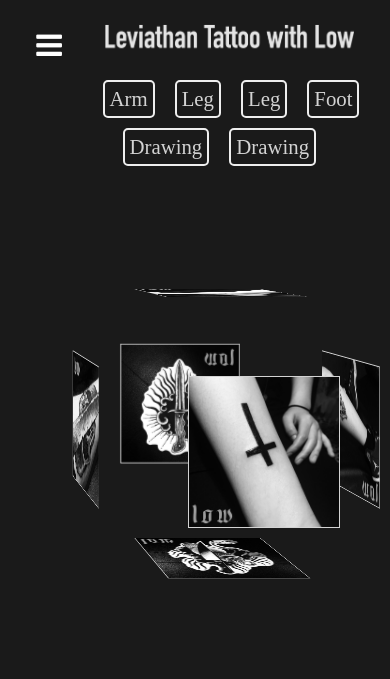
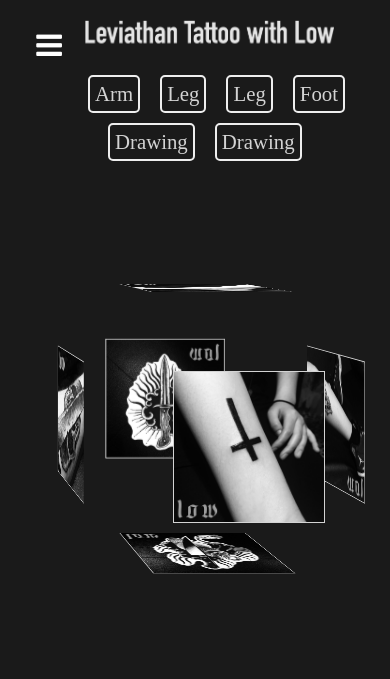
Before and after one commit to parkhyunseok/tattoomobile, a plain HTML site: page index.html in a window 390 px wide. Shown: the top 679 px of the page. Drawn offline with nearby package versions, Linux system fonts and the light colour scheme.

Commit message:
asds
asda

```diff
--- a/index.html
+++ b/index.html
@@ -285,7 +285,7 @@ a:hover{
     @media screen and (max-width: 768px) {
 
     body{
-    	width:110%;
+    	width:85%;
         height:auto;
     }
     .one {
```
